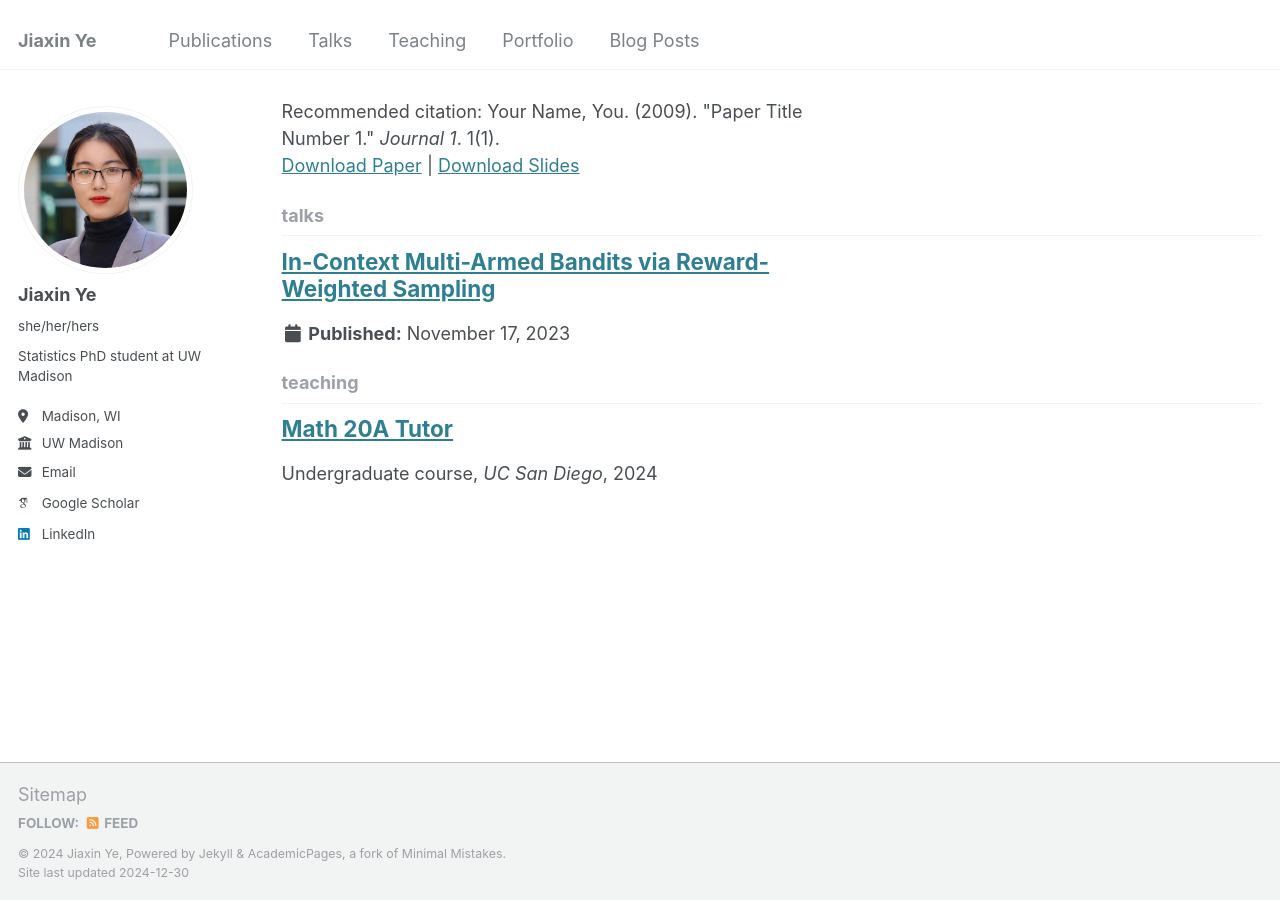
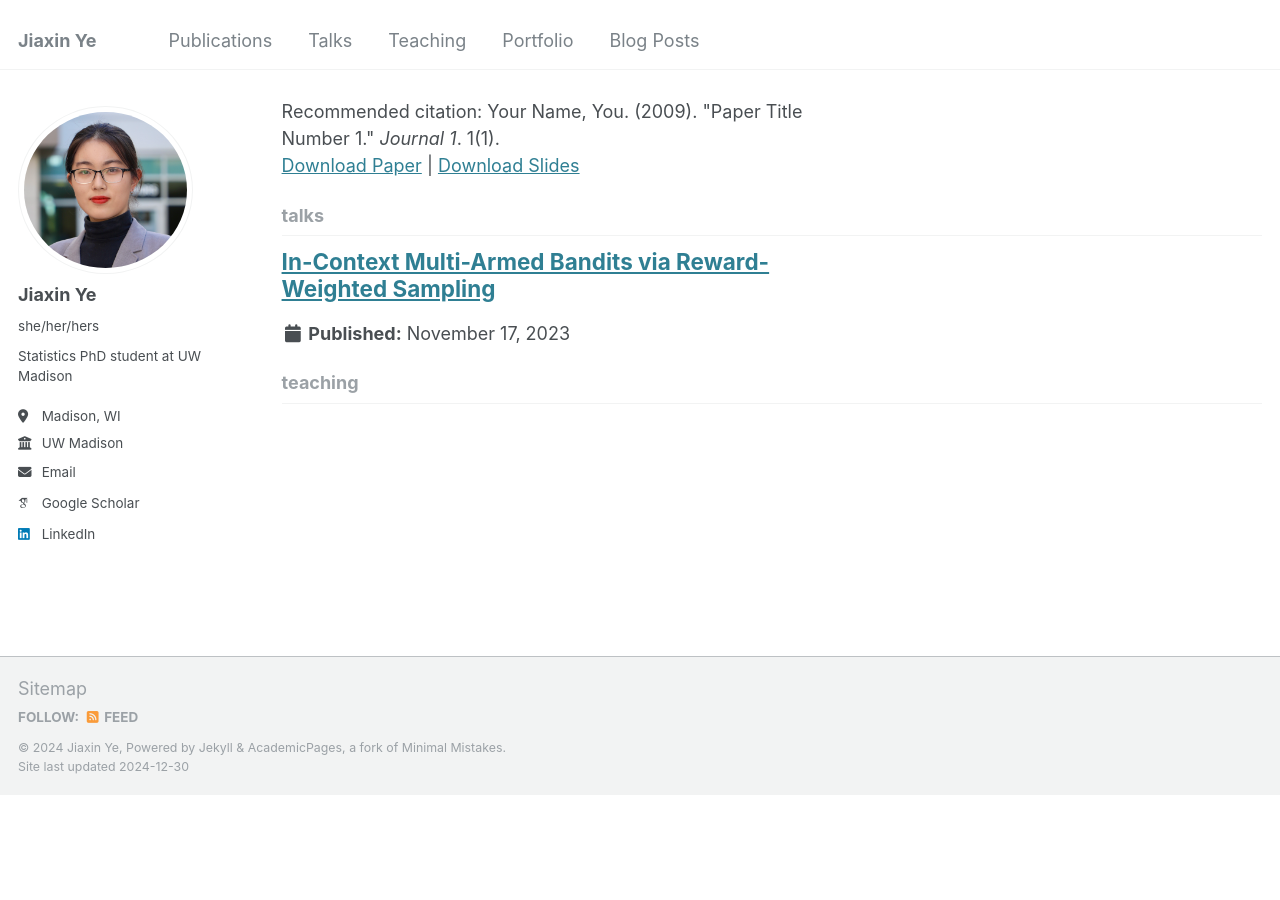
Before and after one commit to jiaxin-yeah/jiaxin-yeah.github.io, a Jekyll site: the page built from _pages/collection-archive.html, in a window 1280 px wide and 900 px high, scrolled down 1235 px. Built offline with Jekyll 4.4.1, drawn with Linux system fonts in a browser that asks for light colours; some web fonts are replaced; after the commit the page ends 2029 px from its top, so only the background shows below that.

Commit message:
another try

```diff
--- a/_teaching/2014-spring-teaching-1.md
+++ /dev/null
@@ -1,6 +0,0 @@
----
-title: "Math 20A Tutor"
-collection: teaching
-type: "Undergraduate course"
-venue: "UC San Diego"
----
```
Also changed, not shown: _pages/teaching.html (renamed from _pages/teaching.md, +2 -12 lines).
